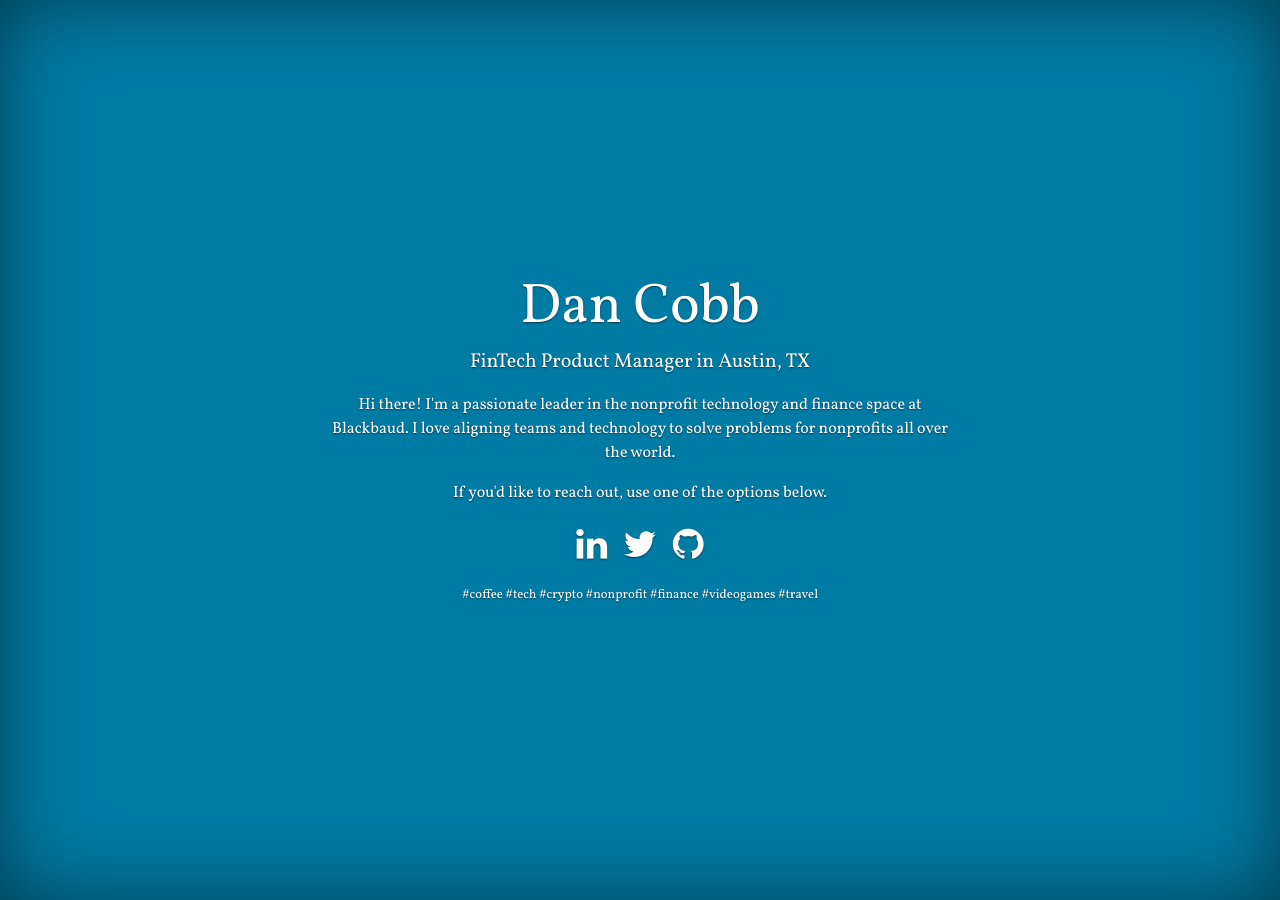
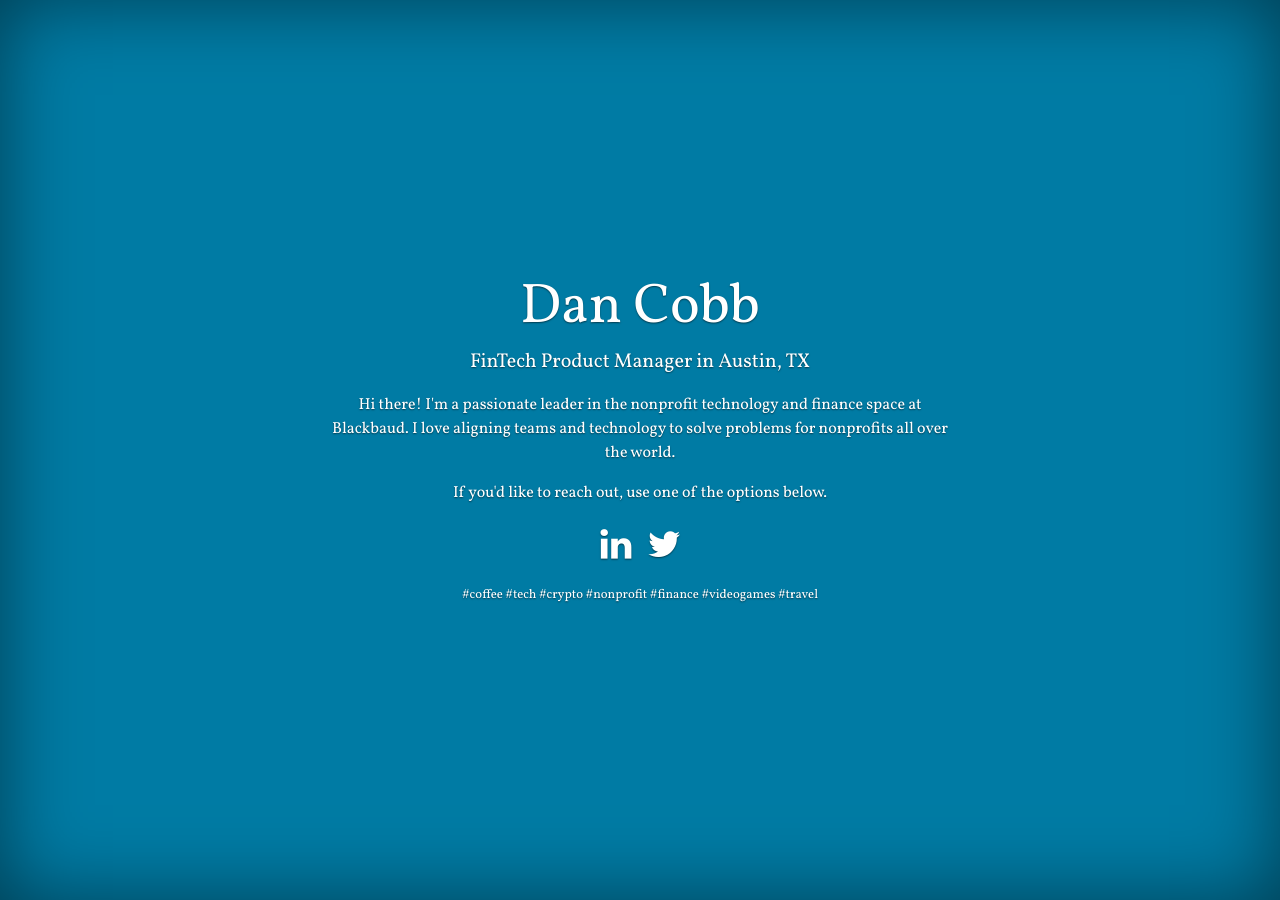
Before and after one commit to dancobb/dancobb.github.io, a Jekyll site: the page built from index.html, in a window 1280 px wide. Built offline with Jekyll 4.4.1, drawn with Linux system fonts in a browser that asks for light colours; nearby versions of some CDN libraries; comment, search, counter and statistics services are not loaded.

Commit message:
Update index.html

```diff
--- a/index.html
+++ b/index.html
@@ -14,8 +14,5 @@ layout: default
   <a class="btn btn-social-icon btn-lg" href="https://twitter.com/itsdancobb">
     <i class="fa fa-twitter"></i>
   </a>
-  <a class="btn btn-social-icon btn-lg" href="https://github.com/dancobb">
-    <i class="fa fa-github"></i>
-  </a>
 </p>
 <p><small>#coffee  #tech  #crypto  #nonprofit  #finance  #videogames  #travel</small></p>
```
